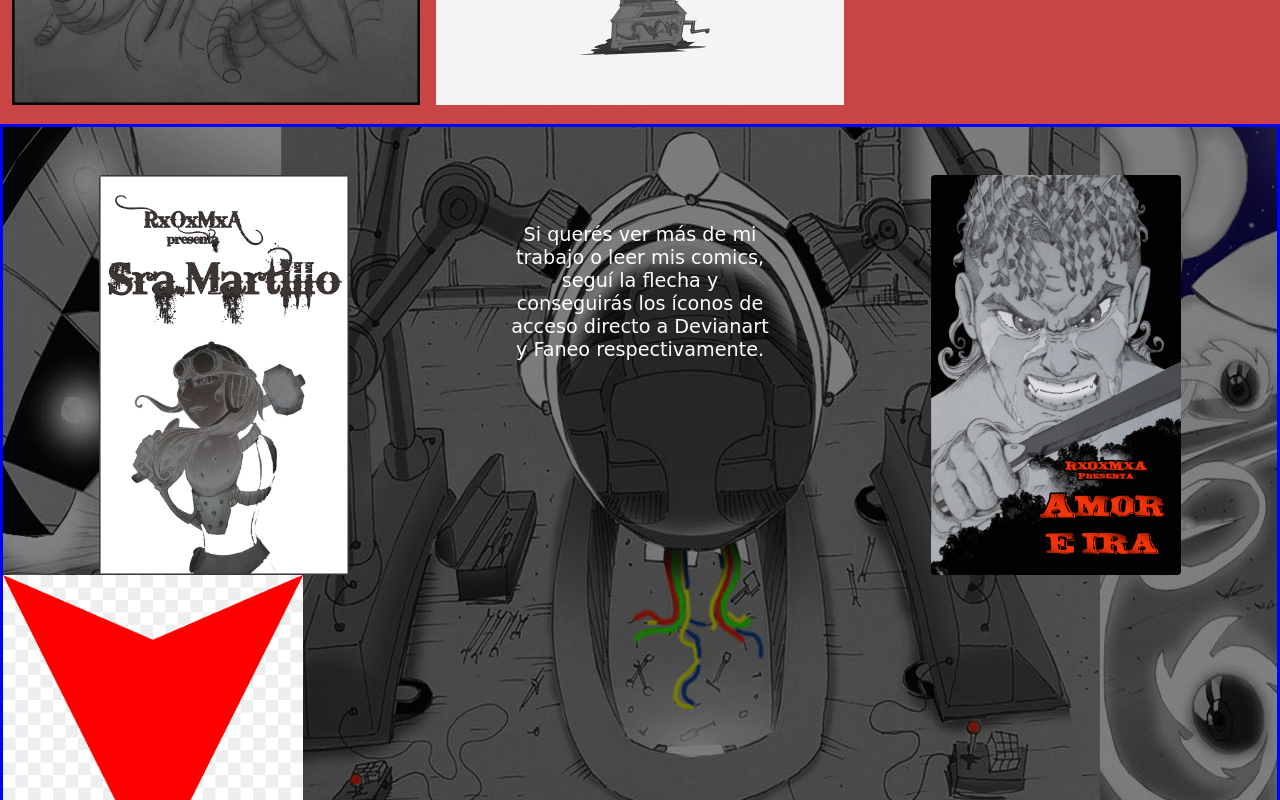
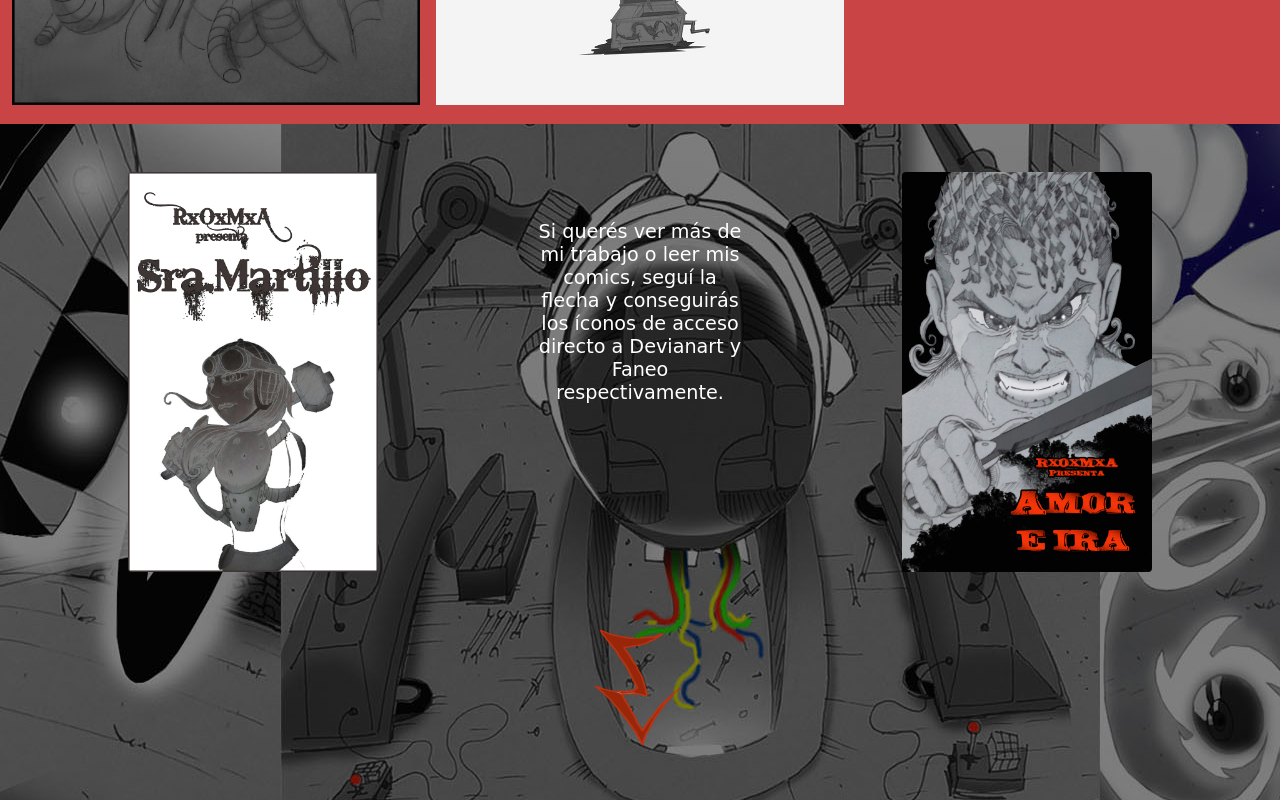
Before and after one commit to megastratofall/romaweb2, a React (Create React App) app: page / in a window 1280 px wide. Shown: the part 4520-5320 px from the top of the page. Built offline with nearby package versions, Linux system fonts and the light colour scheme.

Commit message:
red arrow added in work section

```diff
--- a/src/Sections/Works/index.js
+++ b/src/Sections/Works/index.js
@@ -2,6 +2,21 @@ import "./works.css";
 import tapa1 from "../../assets/tapa1.jpg";
 import tapa2 from "../../assets/tapa2.jpg";
 import redArrow from "../../assets/redarrow.png";
+import styled, { keyframes } from "styled-components";
+
+const move = keyframes`
+0% { transform: translateY(-5px)         }
+    50% { transform: translateY(10px)        }
+    100% { transform: translateY(-5px)         }
+`;
+
+const Flebai = styled.div`
+  animation: ${move} 1s ease infinite;
+  @media only Screen and (max-width: 40em) {
+    width: 50vw;
+    padding-bottom: 0;
+  }
+`;
 
 const Works = () => {
   return (
@@ -16,9 +31,9 @@ const Works = () => {
           </p>
           <img id="tapascomic2" src={tapa2} alt="tapa de comic" />
         </div>
-        <div className="redarrow-container">
-          <img src={redArrow} alt="redArrow"></img>
-        </div>
+        <Flebai className="redarrow-container">
+          <img id="flecharoja" src={redArrow} alt="redArrow"></img>
+        </Flebai>
       </div>
     </>
   );
--- a/src/Sections/Works/works.css
+++ b/src/Sections/Works/works.css
@@ -1,6 +1,5 @@
 .container {
   text-align: center;
-  border: medium solid blue;
   background-image: url("../../assets/naveoscura.jpg");
   background-repeat: no-repeat;
   background-position: center;
@@ -16,7 +15,7 @@
   height: 400px;
   padding-top: 0;
   margin-right: 4rem;
-  margin-left: 6rem;
+  margin-left: 8rem;
   margin-top: 3rem;
   border-radius: 0.25rem;
 }
@@ -25,7 +24,7 @@
   height: 400px;
   padding-top: 0;
   margin-left: 4rem;
-  margin-right: 6rem;
+  margin-right: 8rem;
   margin-top: 3rem;
   border-radius: 0.25rem;
 }
@@ -37,6 +36,10 @@
 }
 .redarrow-container {
   display: flex;
-  width: 300px;
-  height: 300px;
+  width: 200px;
+  height: 200px;
+  margin: 10px auto;
 }
+#flecharoja:hover {
+  cursor: pointer;
+}
```
Also changed, not shown: src/assets/redarrow.png.
